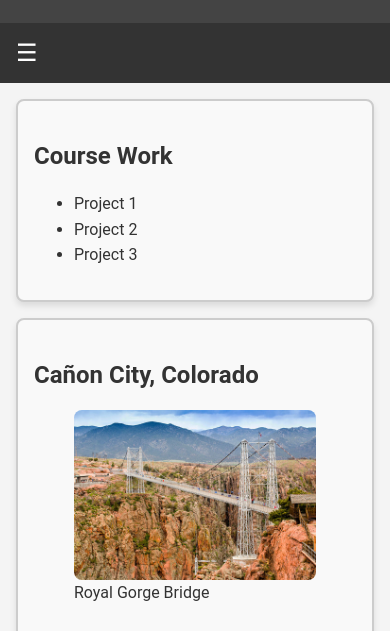
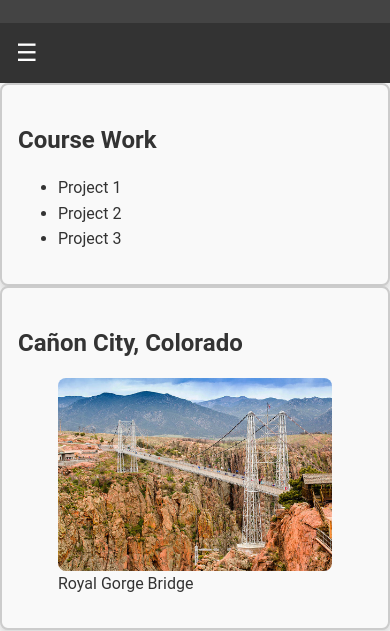
Before and after one commit to denisesmith05/wdd231, a plain HTML site: page index.html in a window 390 px wide. Shown: the part 211-842 px from the top of the page. Drawn offline with Linux system fonts and the light colour scheme.

```diff
--- a/styles/index.css
+++ b/styles/index.css
@@ -1,12 +1,17 @@
 /* Base Mobile Styles (Screens < 768px) */
 /* Mobile Grid Layout */
 @media (max-width: 768px) {
+    /* .grid-container {
+        display: block;
+        flex-direction: column;
+        gap: 1rem;
+        padding: 1rem;
+    } */
     .grid-container {
-        display: flex;
-        flex-direction: column; /* Stacks sections vertically */
-        gap: 1rem; /* Adds spacing between sections */
-        padding: 1rem;
+        grid-template-columns: 1fr; /* Single column layout */
+        gap: 20px;
     }
+
 
     .grid-container section {
         border: 2px solid #ccc;
@@ -20,7 +25,7 @@
         max-width: 100%; /* Makes the image responsive */
         height: auto; /* Maintains aspect ratio */
         border-radius: 8px; /* Optional: adds rounded corners */
-        display: block; /* Ensures no extra margin issues */
+        display: flex; /* Ensures no extra margin issues */
         margin: 0 auto; /* Centers the image */
     }
 
```
